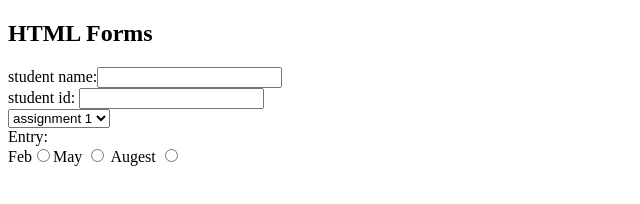
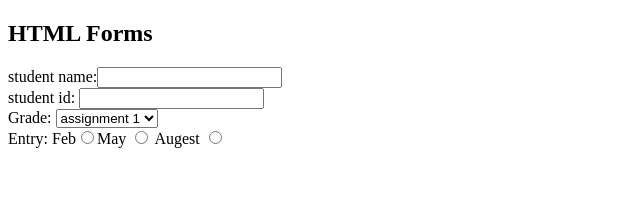
Before and after one commit to aceeee70/aceeee70.github.io, a plain HTML site: page grades/grade.html in a window 1280 px wide. Shown: the whole page, without its empty margins (0-640 px from the left). Drawn offline with Linux system fonts and the light colour scheme.

Commit message:
Update grade.html

```diff
--- a/grades/grade.html
+++ b/grades/grade.html
@@ -8,12 +8,13 @@
   <label for="fname">student name:<input type="text" id="fname" name="fname"<br><br>
   <label for="lname">student id:</label>
   <input type="text" id="lname" name="lname"<br><br>
+  <label> Grade:</label>
  <select>
          <option value="">assignment 1</option>
          <option value="">assignment 2</option>
          <option value="">assignment 3</option>
                 </select>
          </form><br>
-      <label> Entry:</label> <div class="labl1">  Feb<input type="radio" id="entry" value="Feb" >May <input type="radio" id="entry" value="may"> Augest <input type="radio" id="entry" value="augest"></div>
+      <label> Entry:</label>  Feb<input type="radio" id="entry" value="Feb" >May <input type="radio" id="entry" value="may"> Augest <input type="radio" id="entry" value="augest">
 </body>
 </html>
```
